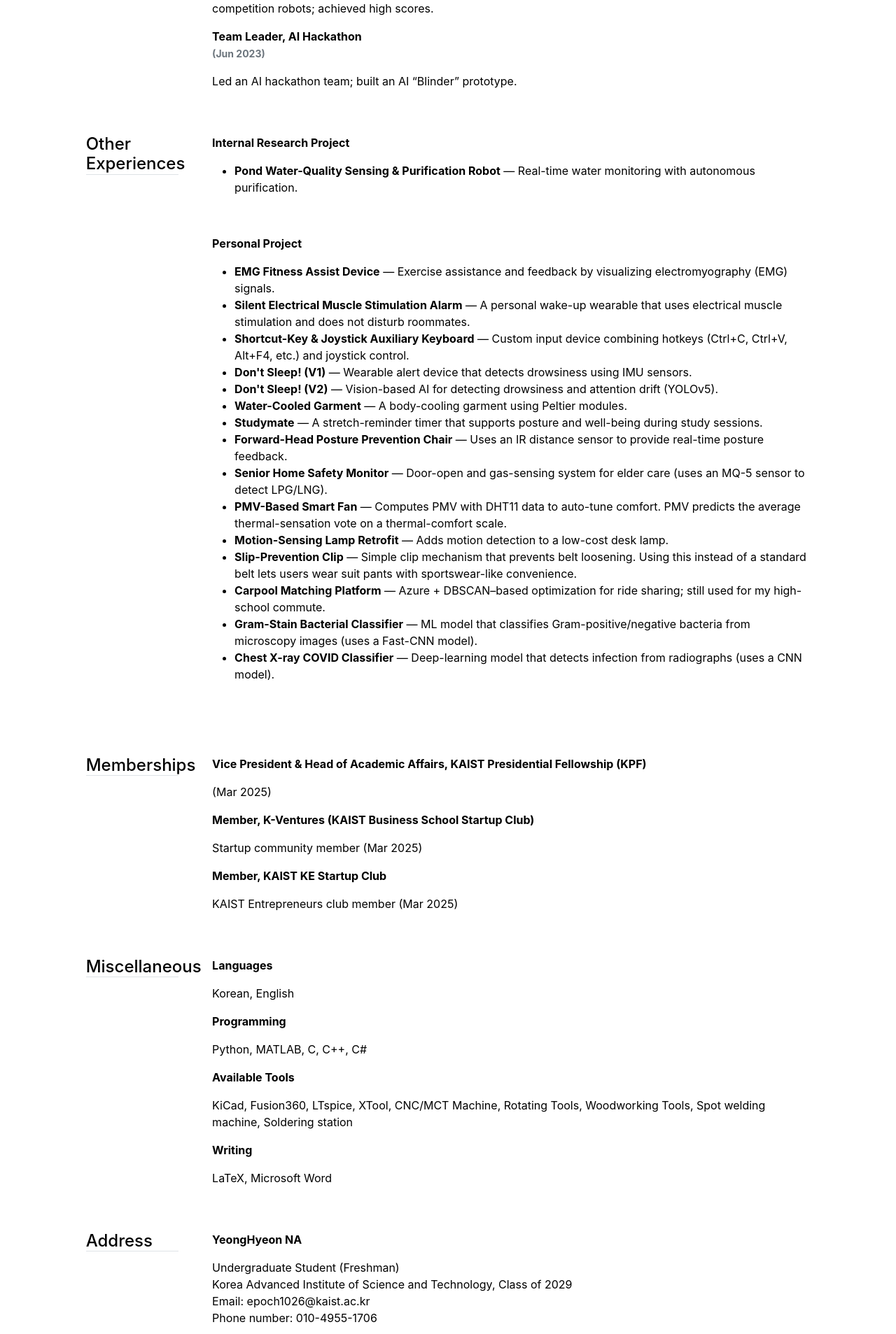
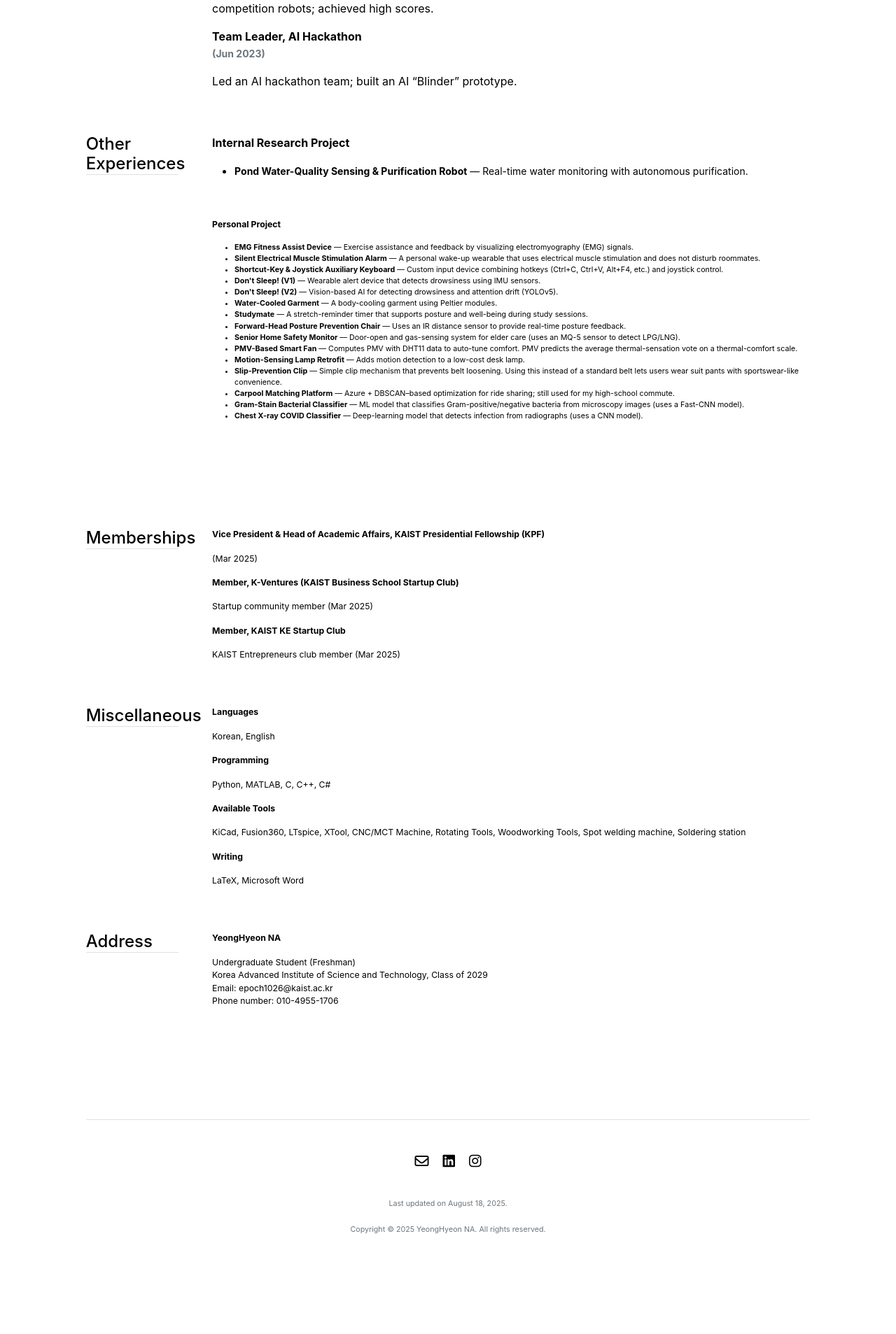
Before and after one commit to ynghyn-na/ynghyn-na.github.io, a Jekyll site: the page built from cv.md, in a window 1280 px wide. Shown: the part 1660-3567 px from the top of the page at 70% size. Built offline with Jekyll 4.4.1, drawn with Linux system fonts in a browser that asks for light colours; after the commit the page ends 3498 px from its top, so only the background shows below that.

```diff
--- a/_data/cv/experience.yml
+++ b/_data/cv/experience.yml
@@ -1,8 +1,8 @@
 - title: 'Internal Research Project'
-  description: '<ul><li><b>Pond Water-Quality Sensing & Purification Robot</b> — Real-time water monitoring with autonomous purification.</li></ul>'
+  description: '<small><ul><li><b>Pond Water-Quality Sensing & Purification Robot</b> — Real-time water monitoring with autonomous purification.</li></ul><small>'
 
 - title: 'Personal Project'
-  description: '<ul>
+  description: '<small><ul>
     <li><b>EMG Fitness Assist Device</b> — Exercise assistance and feedback by visualizing electromyography (EMG) signals.</li>
     <li><b>Silent Electrical Muscle Stimulation Alarm</b> — A personal wake-up wearable that uses electrical muscle stimulation and does not disturb roommates.</li>
     <li><b>Shortcut-Key & Joystick Auxiliary Keyboard</b> — Custom input device combining hotkeys (Ctrl+C, Ctrl+V, Alt+F4, etc.) and joystick control.</li>
@@ -18,4 +18,4 @@
     <li><b>Carpool Matching Platform</b> — Azure + DBSCAN–based optimization for ride sharing; still used for my high-school commute.</li>
     <li><b>Gram-Stain Bacterial Classifier</b> — ML model that classifies Gram-positive/negative bacteria from microscopy images (uses a Fast-CNN model).</li>
     <li><b>Chest X-ray COVID Classifier</b> — Deep-learning model that detects infection from radiographs (uses a CNN model).</li>
-  </ul>'
+  </ul></small>'
```
